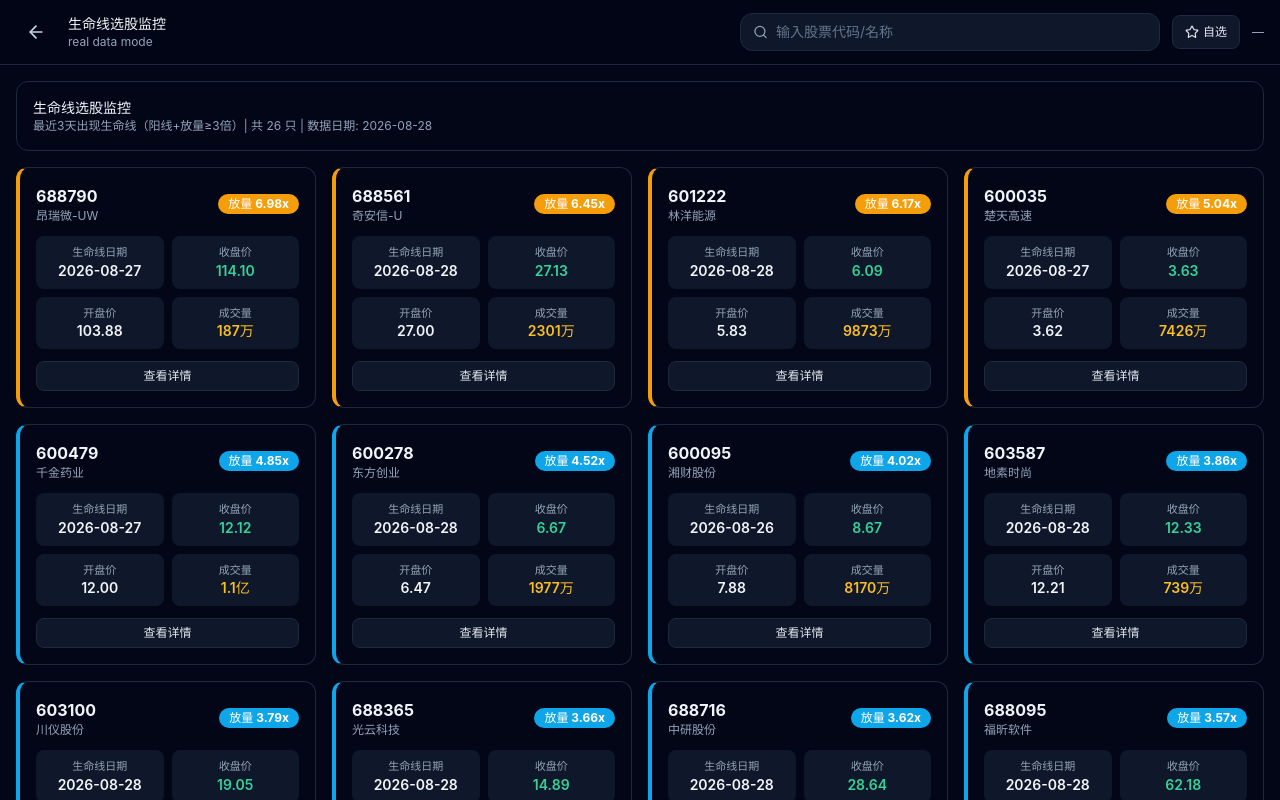
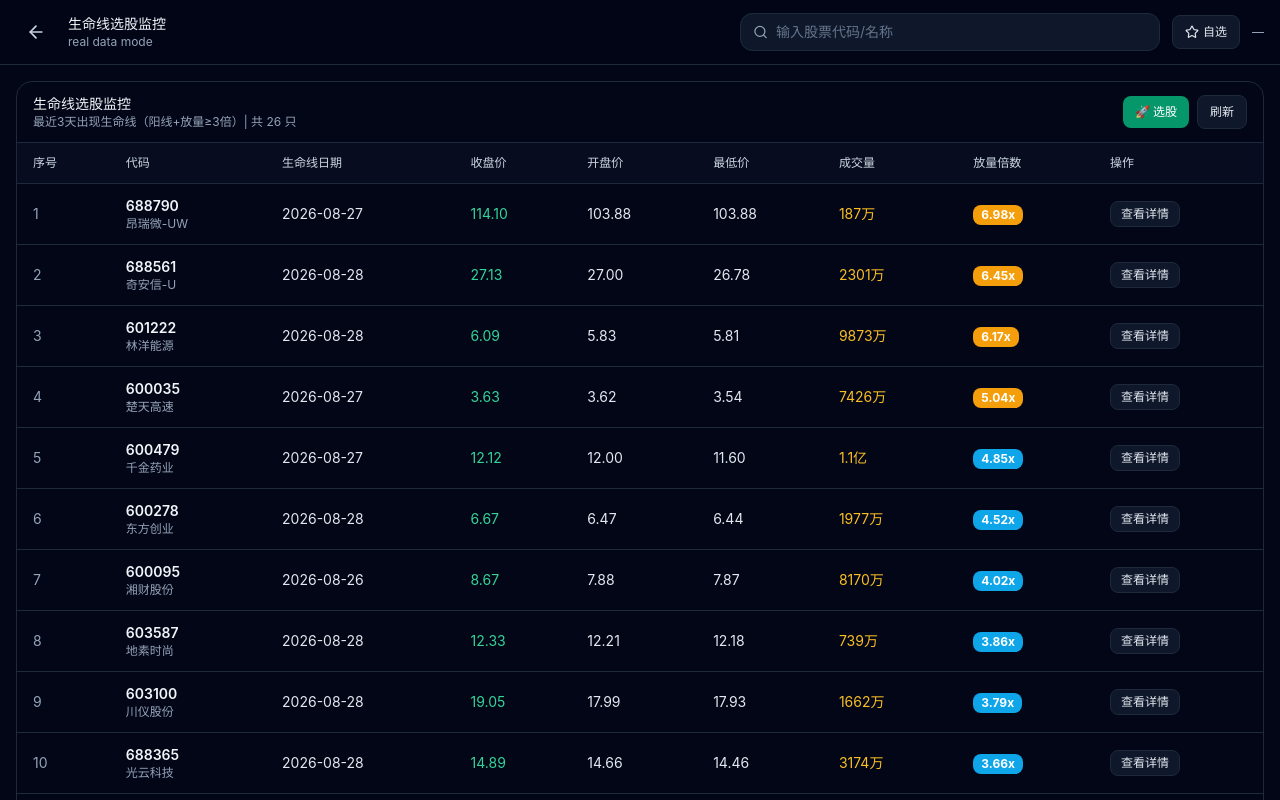
Before and after one commit to hwxue1222/astock, a React (Vite) app: page /lifeline in a window 1280 px wide. Shown: the top 800 px of the page. Built offline with nearby package versions, Linux system fonts and the light colour scheme.

Commit message:
feat: redesign lifeline monitor with table layout + stock-pick button

```diff
--- a/src/pages/LifelineMonitor.tsx
+++ b/src/pages/LifelineMonitor.tsx
@@ -1,7 +1,6 @@
 import { useEffect, useState } from 'react'
 import { useNavigate } from 'react-router-dom'
 import TopBar from '@/components/TopBar'
-import type { StockItem } from '@/types/stock'
 
 type LifelineStock = {
   code: string
@@ -14,10 +13,17 @@ type LifelineStock = {
   ll_vol_ratio: number
 }
 
+function formatVolume(v: number): string {
+  if (v >= 100000000) return (v / 100000000).toFixed(1) + '亿'
+  if (v >= 10000) return (v / 10000).toFixed(0) + '万'
+  return String(v)
+}
+
 export default function LifelineMonitor() {
   const navigate = useNavigate()
   const [stocks, setStocks] = useState<LifelineStock[]>([])
   const [loading, setLoading] = useState(true)
+  const [showTip, setShowTip] = useState(false)
 
   useEffect(() => {
     fetch('/watchlist_lifeline.json')
@@ -29,6 +35,11 @@ export default function LifelineMonitor() {
       })
       .catch(() => setLoading(false))
   }, [])
+
+  const handlePick = () => {
+    setShowTip(true)
+    setTimeout(() => setShowTip(false), 5000)
+  }
 
   return (
     <div className="min-h-screen bg-slate-950 text-slate-100">
@@ -43,73 +54,113 @@ export default function LifelineMonitor() {
       />
 
       <div className="mx-auto max-w-[1440px] px-4 py-4">
-        <div className="mb-4 rounded-xl border border-slate-800 bg-slate-950 p-4">
+        <div className="rounded-2xl border border-slate-800 bg-slate-950">
+          <div className="flex flex-col gap-3 border-b border-slate-800 px-4 py-3 sm:flex-row sm:items-center sm:justify-between">
+            <div>
               <div className="text-sm font-semibold text-slate-100">生命线选股监控</div>
               <div className="text-xs text-slate-400">
-            最近3天出现生命线（阳线+放量≥3倍）| 共 {stocks.length} 只 | 数据日期: 2026-08-28
+                最近3天出现生命线（阳线+放量≥3倍）| 共 {stocks.length} 只
+              </div>
+            </div>
+            <div className="flex flex-wrap items-center gap-2">
+              <button
+                type="button"
+                onClick={handlePick}
+                className="inline-flex items-center rounded-lg bg-emerald-600 px-3 py-2 text-xs font-semibold text-white hover:bg-emerald-500"
+              >
+                🚀 选股
+              </button>
+              <button
+                type="button"
+                onClick={() => navigate(0)}
+                className="inline-flex items-center rounded-lg border border-slate-800 bg-slate-900 px-3 py-2 text-xs text-slate-200 hover:bg-slate-800"
+              >
+                刷新
+              </button>
             </div>
           </div>
 
+          {showTip ? (
+            <div className="mx-4 mt-3 rounded-lg border border-amber-800 bg-amber-950/40 px-3 py-2 text-xs text-amber-200">
+              请在本地运行 <code className="rounded bg-slate-900 px-1 py-0.5 text-slate-200">lifeline_scan.py</code> 脚本进行A股扫描选股，
+              扫描结果将保存到 <code className="rounded bg-slate-900 px-1 py-0.5 text-slate-200">watchlist_lifeline.json</code>，
+              然后点击"刷新"即可更新列表。
+            </div>
+          ) : null}
+
+          <div className="overflow-x-auto">
+            <table className="w-full min-w-[720px] text-left text-sm">
+              <thead className="bg-slate-900/40 text-xs text-slate-300">
+                <tr>
+                  <th className="px-4 py-3">序号</th>
+                  <th className="px-4 py-3">代码</th>
+                  <th className="px-4 py-3">生命线日期</th>
+                  <th className="px-4 py-3">收盘价</th>
+                  <th className="px-4 py-3">开盘价</th>
+                  <th className="px-4 py-3">最低价</th>
+                  <th className="px-4 py-3">成交量</th>
+                  <th className="px-4 py-3">放量倍数</th>
+                  <th className="px-4 py-3">操作</th>
+                </tr>
+              </thead>
+              <tbody>
                 {loading ? (
-          <div className="py-8 text-center text-slate-400">加载中…</div>
-        ) : (
-          <div className="grid grid-cols-1 gap-4 sm:grid-cols-2 lg:grid-cols-3 xl:grid-cols-4">
-            {stocks.map((s, i) => (
-              <div
+                  <tr>
+                    <td className="px-4 py-4 text-slate-400" colSpan={9}>
+                      加载中…
+                    </td>
+                  </tr>
+                ) : stocks.length ? (
+                  stocks.map((s, i) => (
+                    <tr
                       key={s.code}
-                className="rounded-xl border border-slate-800 bg-slate-950 p-4 transition-transform hover:-translate-y-0.5"
-                style={{ borderLeftWidth: '4px', borderLeftColor: s.ll_vol_ratio >= 5 ? '#f59e0b' : '#0ea5e9' }}
+                      className="border-t border-slate-800 hover:bg-slate-900/40"
                     >
-                <div className="mb-3 flex items-center justify-between">
-                  <div>
-                    <div className="text-base font-bold text-slate-100">{s.code.split('.')[0]}</div>
+                      <td className="px-4 py-3 text-slate-400">{i + 1}</td>
+                      <td className="px-4 py-3">
+                        <div className="text-sm font-semibold text-slate-100">
+                          {s.code.split('.')[0]}
+                        </div>
                         <div className="text-xs text-slate-400">{s.name}</div>
-                  </div>
+                      </td>
+                      <td className="px-4 py-3 text-slate-200">{s.ll_date}</td>
+                      <td className="px-4 py-3 text-emerald-400">{s.ll_close.toFixed(2)}</td>
+                      <td className="px-4 py-3 text-slate-200">{s.ll_open.toFixed(2)}</td>
+                      <td className="px-4 py-3 text-slate-200">{s.ll_low.toFixed(2)}</td>
+                      <td className="px-4 py-3 text-amber-400">{formatVolume(s.ll_volume)}</td>
+                      <td className="px-4 py-3">
                         <span
-                    className={`rounded-full px-2.5 py-0.5 text-xs font-bold text-white ${
+                          className={`inline-flex items-center rounded-lg px-2 py-0.5 text-xs font-bold text-white ${
                             s.ll_vol_ratio >= 5 ? 'bg-amber-500' : 'bg-sky-500'
                           }`}
                         >
-                    放量 {s.ll_vol_ratio.toFixed(2)}x
+                          {s.ll_vol_ratio.toFixed(2)}x
                         </span>
-                </div>
-
-                <div className="grid grid-cols-2 gap-2">
-                  <div className="rounded-lg bg-slate-900 p-2 text-center">
-                    <div className="text-[11px] text-slate-400">生命线日期</div>
-                    <div className="text-sm font-semibold text-slate-100">{s.ll_date}</div>
-                  </div>
-                  <div className="rounded-lg bg-slate-900 p-2 text-center">
-                    <div className="text-[11px] text-slate-400">收盘价</div>
-                    <div className="text-sm font-semibold text-emerald-400">{s.ll_close.toFixed(2)}</div>
-                  </div>
-                  <div className="rounded-lg bg-slate-900 p-2 text-center">
-                    <div className="text-[11px] text-slate-400">开盘价</div>
-                    <div className="text-sm font-semibold text-slate-100">{s.ll_open.toFixed(2)}</div>
-                  </div>
-                  <div className="rounded-lg bg-slate-900 p-2 text-center">
-                    <div className="text-[11px] text-slate-400">成交量</div>
-                    <div className="text-sm font-semibold text-amber-400">
-                      {s.ll_volume >= 100000000
-                        ? (s.ll_volume / 100000000).toFixed(1) + '亿'
-                        : s.ll_volume >= 10000
-                        ? (s.ll_volume / 10000).toFixed(0) + '万'
-                        : s.ll_volume}
-                    </div>
-                  </div>
-                </div>
-
+                      </td>
+                      <td className="px-4 py-3">
                         <button
                           type="button"
-                  onClick={() => navigate(`/stocks/${encodeURIComponent(s.code.split('.')[0])}`)}
-                  className="mt-3 w-full rounded-lg border border-slate-800 bg-slate-900 py-1.5 text-xs text-slate-200 hover:bg-slate-800"
+                          onClick={() =>
+                            navigate(`/stocks/${encodeURIComponent(s.code.split('.')[0])}`)
+                          }
+                          className="rounded-lg border border-slate-800 bg-slate-900 px-2.5 py-1 text-xs text-slate-200 hover:bg-slate-800"
                         >
                           查看详情
                         </button>
+                      </td>
+                    </tr>
+                  ))
+                ) : (
+                  <tr>
+                    <td className="px-4 py-4 text-slate-400" colSpan={9}>
+                      暂无生命线股票，点击"选股"按钮扫描A股
+                    </td>
+                  </tr>
+                )}
+              </tbody>
+            </table>
           </div>
-            ))}
         </div>
-        )}
       </div>
     </div>
   )
```
Lines whose indentation alone changed are shown as unchanged.
